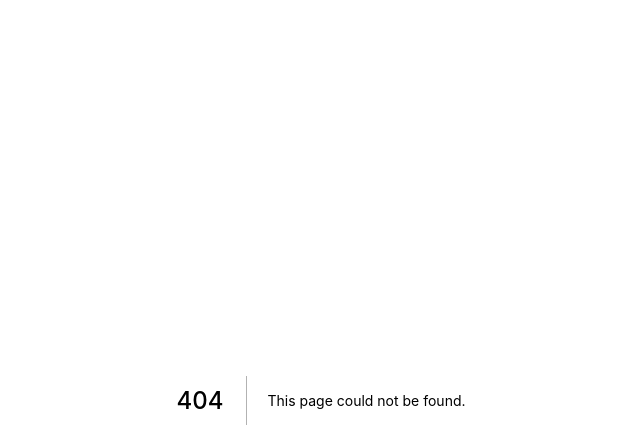
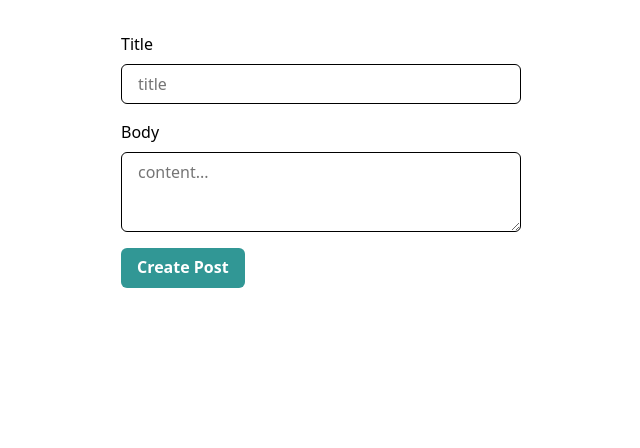
Before and after one commit to alaminyusuf/vlogger, a Next.js app in the folder web/: page /create-post in a window 1280 px wide. Before the commit this address had no page. Shown: the top 448 px of the page, without its empty margins (319-959 px from the left). Built offline with nearby package versions, Linux system fonts and the light colour scheme.

Commit message:
create post component created

```diff
--- a/web/src/components/InputField.tsx
+++ b/web/src/components/InputField.tsx
@@ -5,20 +5,33 @@ import {
   FormErrorMessage,
   FormLabel,
   Input,
+  Textarea,
 } from '@chakra-ui/react';
 
 type InputFieldProp = React.InputHTMLAttributes<HTMLInputElement> & {
   name: string;
   label: string;
+  textarea?: boolean;
 };
 
-const InputField: React.FC<InputFieldProp> = ({ label, size: _, ...props }) => {
+const InputField: React.FC<InputFieldProp> = ({
+  label,
+  size: _,
+  textarea,
+  ...props
+}) => {
+  let InputOrTextArea = Input;
+
   const [field, { error }] = useField(props);
+
+  if (textarea) {
+    InputOrTextArea = Textarea;
+  }
 
   return (
     <FormControl isInvalid={!!error}>
       <FormLabel htmlFor={field.name}>{label}</FormLabel>
-      <Input {...field} {...props} id={field.name} />
+      <InputOrTextArea {...field} {...props} id={field.name} />
       {error ? <FormErrorMessage>{error}</FormErrorMessage> : null}
     </FormControl>
   );
--- /dev/null
+++ b/web/src/pages/create-post.tsx
@@ -0,0 +1,44 @@
+import { Box, Button } from '@chakra-ui/react';
+import { Form, Formik } from 'formik';
+import React from 'react';
+import Wrapper from '../components/Container';
+import InputField from '../components/InputField';
+
+const CreatePost = () => {
+  return (
+    <Wrapper variant='small'>
+      <Formik
+        initialValues={{ title: '', content: '' }}
+        onSubmit={async (values) => {
+          console.log(values);
+        }}
+      >
+        {({ isSubmitting }) => (
+          <Form>
+            <InputField name='title' label='Title' placeholder='title' />
+            <Box mt={4}>
+              <InputField
+                name='content'
+                label='Body'
+                placeholder='content...'
+                type='text'
+                textarea
+              />
+            </Box>
+
+            <Button
+              type='submit'
+              mt={4}
+              isLoading={isSubmitting}
+              colorScheme='teal'
+            >
+              Create Post
+            </Button>
+          </Form>
+        )}
+      </Formik>
+    </Wrapper>
+  );
+};
+
+export default CreatePost;
```
